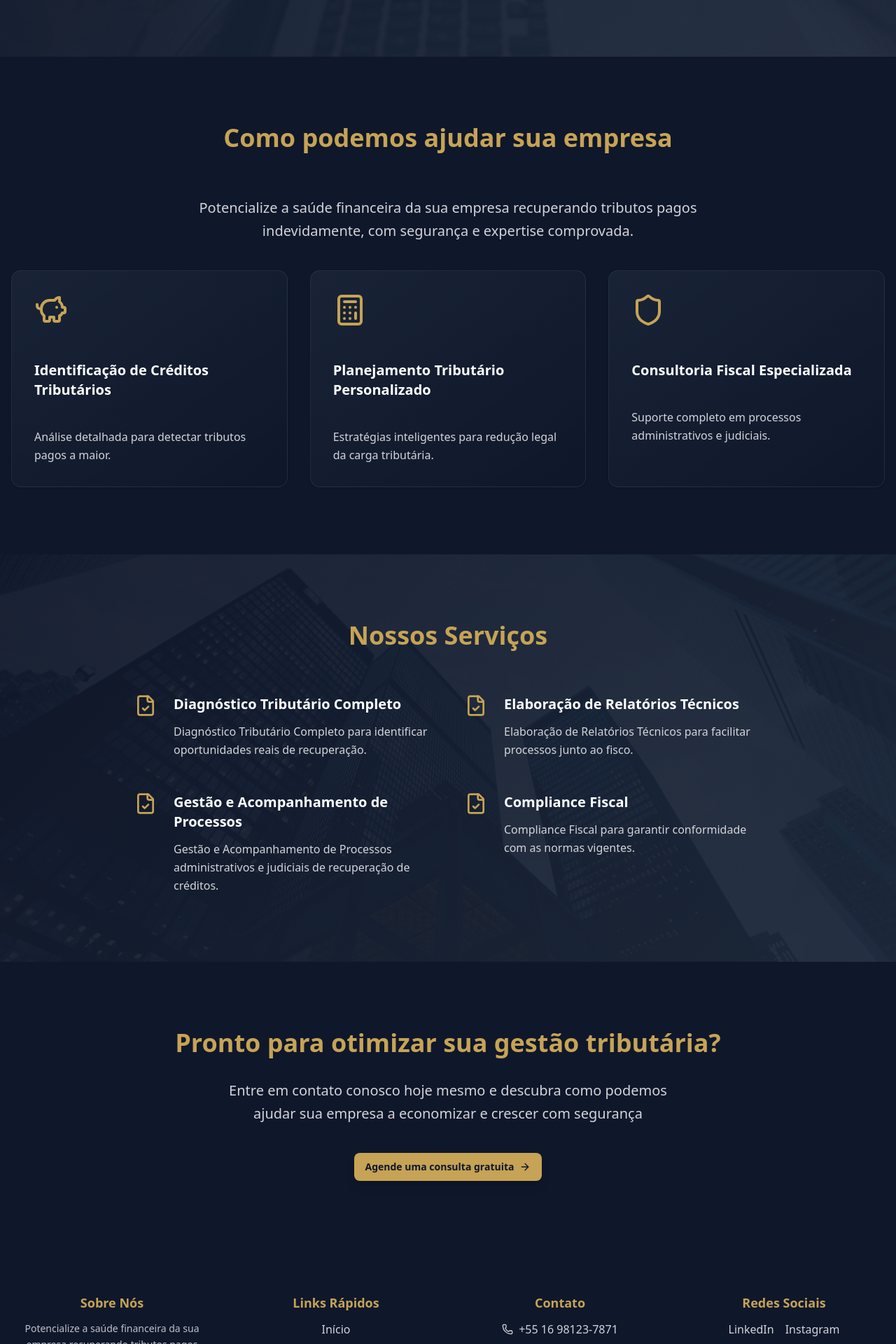
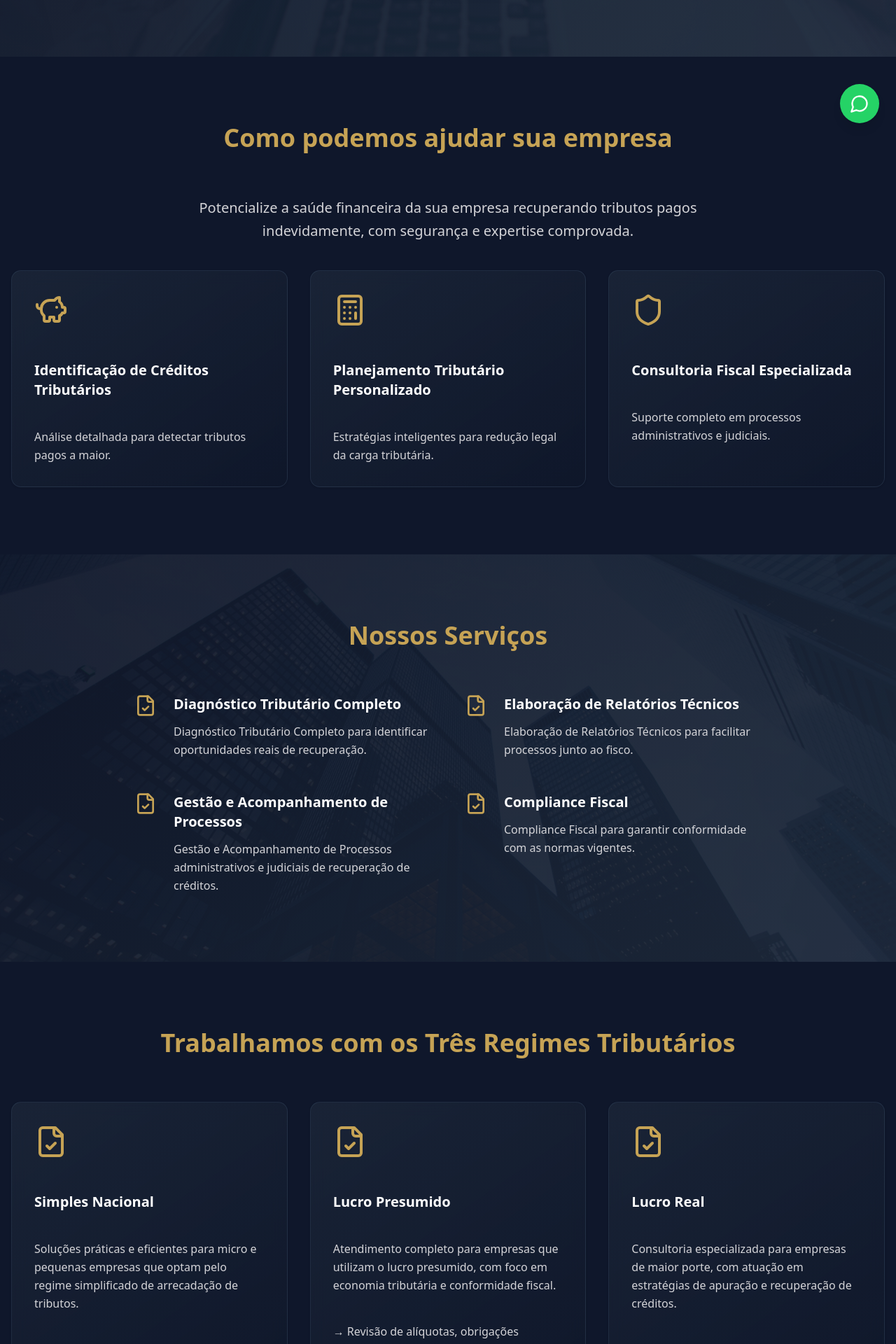
Before and after one commit to cairocosta/PI-VI-DRP10-2026S2, a Next.js app: page / in a window 1280 px wide. Shown: the part 600-2520 px from the top of the page at 70% size. Built offline with nearby package versions, Linux system fonts and the light colour scheme.

Commit message:
feat: Atualização do arquivo page.tsx para exibição das sessões

```diff
--- a/src/app/page.tsx
+++ b/src/app/page.tsx
@@ -1,19 +1,25 @@
 import { Header } from "@/components/Header";
 import { Hero } from "@/components/Hero";
 import { Benefits } from "@/components/Benefits";
+import { TaxRegimes } from "@/components/TaxRegimes";
 import { Services } from "@/components/Services";
 import { Cta } from "@/components/Cta";
+import { About } from "@/components/About";
 import { Footer } from "@/components/Footer";
+import { WhatsAppButton } from "@/components/WhatsAppButton";
 
 export default function Home() {
   return (
-    <main className="min-h-screen">
+    <main className="min-h-screen bg-slate-900">
       <Header />
       <Hero />
       <Benefits />
       <Services />
+      <TaxRegimes />
       <Cta />
+      <About />
       <Footer />
+      <WhatsAppButton />
     </main>
   );
 }
```
